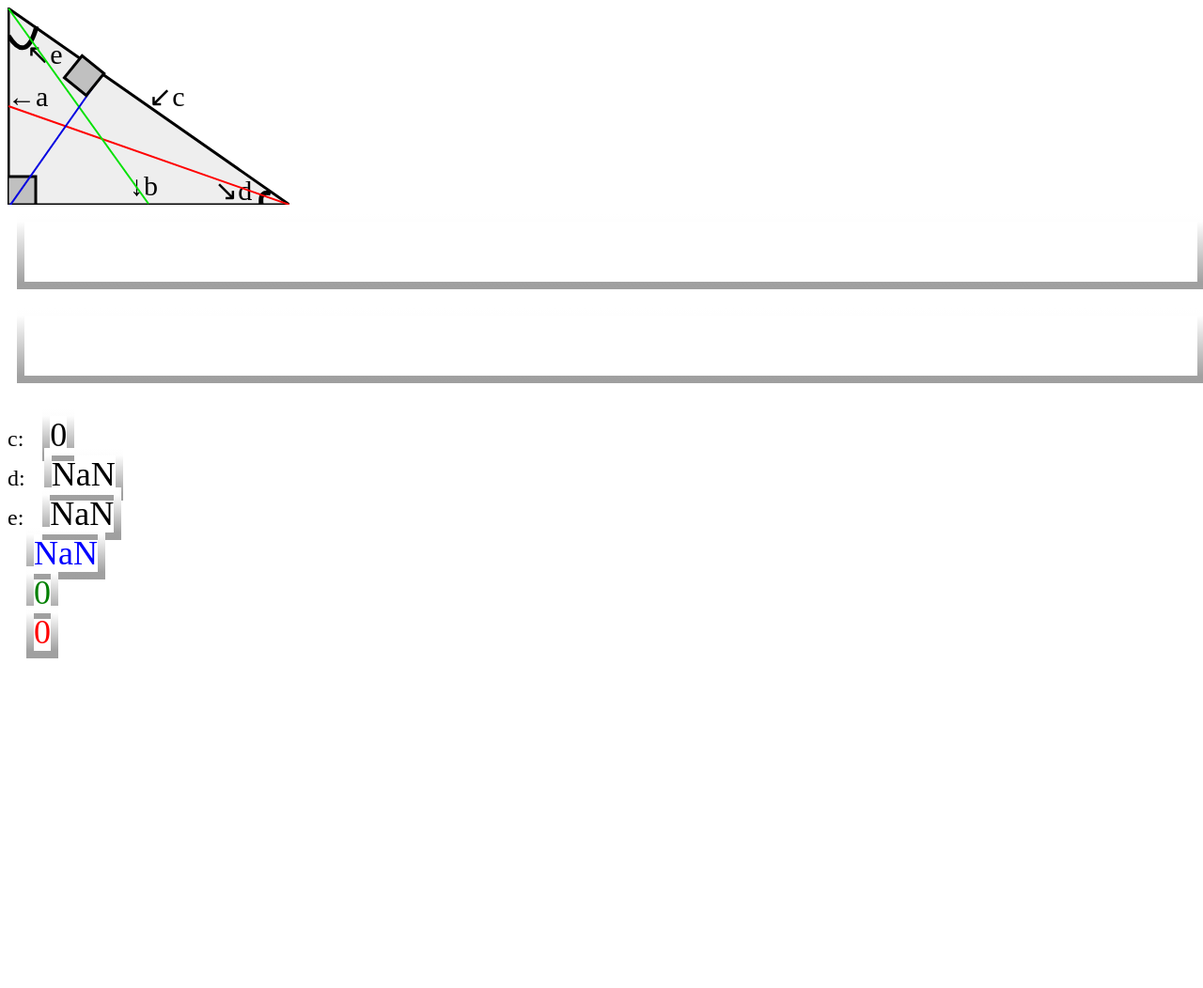
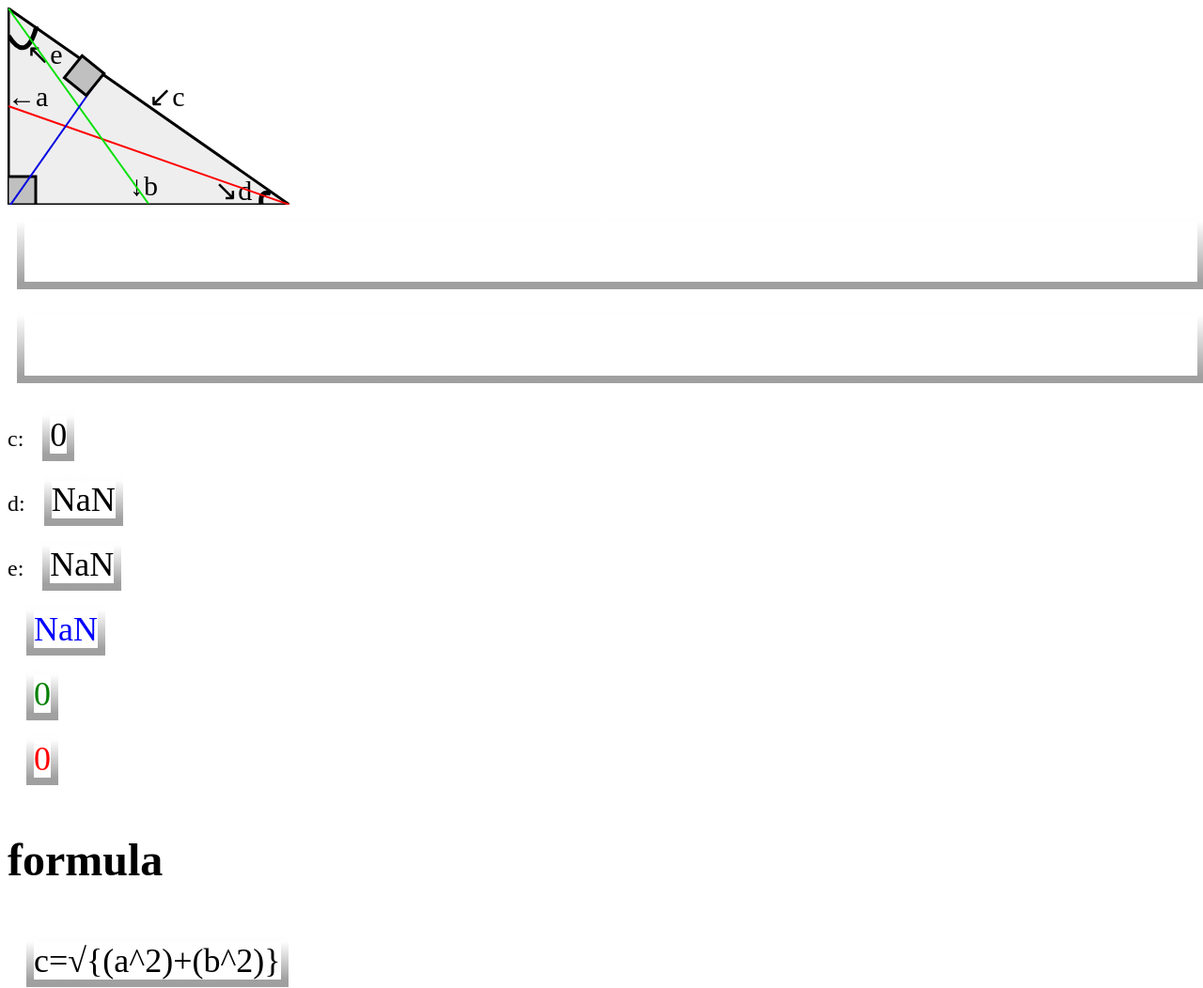
Before and after one commit to AnubhavSingh0708/mathematical-tools, a plain HTML site: page diagonal/index.html in a window 1280 px wide. Shown: the whole page at 94% size. Before the commit the page ends 800 px from the top, so only its background shows below. Drawn offline with Linux system fonts and the light colour scheme.

Commit message:
Update index.html

```diff
--- a/diagonal/index.html
+++ b/diagonal/index.html
@@ -28,16 +28,19 @@
         <input type="number" id="b-value">
             </form>
   c:<span id="c-value"></span>
-        <br>
+        <br><br>
   d:<span id="d-value"></span>
-        <br>
+        <br><br>
   e:<span id="e-value"></span>
-        <br>
+        <br><br>
   <span id="blue" style="color:blue"></span>
-        <br>
+        <br><br>
   <span id="green" style="color:green"></span>
-        <br>
+        <br><br>
   <span id="red" style="color:red"></span>
+        <br><br>
+        <h1>formula</h1><br>
+        <span>c=√{(a^2)+(b^2)}</span>
 <script src="index.js"></script>
 </script>
     </body>
```
